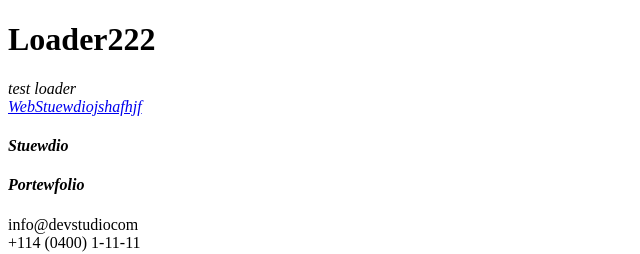
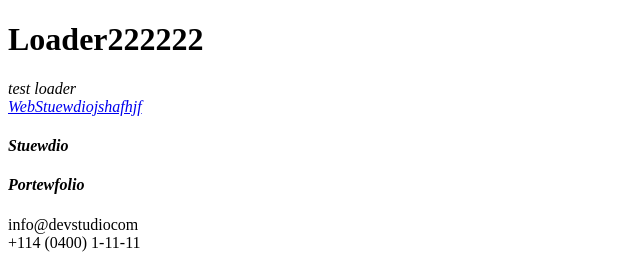
Before and after one commit to maryshkam/goit-markup-hw-01, a plain HTML site: page index.html in a window 1280 px wide. Shown: the top 254 px of the page, 0-640 px from the left. Drawn offline with Linux system fonts and the light colour scheme.

Commit message:
Update index.html

```diff
--- a/index.html
+++ b/index.html
@@ -10,7 +10,7 @@
 
 <body>
     <div>
-        <h1>Loader222</h1>
+        <h1>Loader222222</h1>
         <address>
             <nav>test loader</nav>
             <a href="#">WebStuewdiojshafhjf </a>
```
